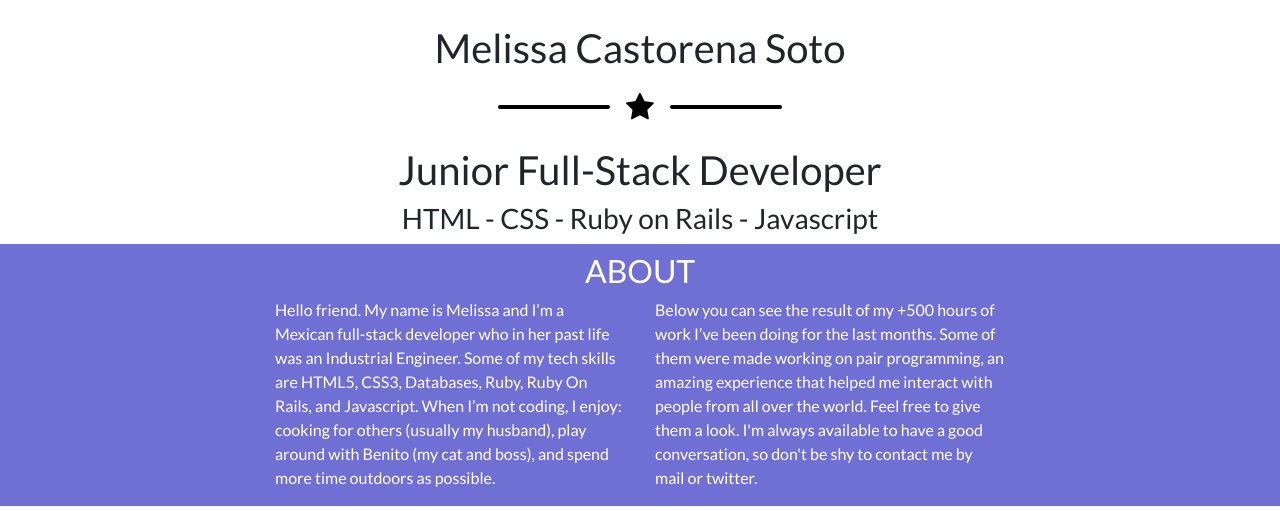
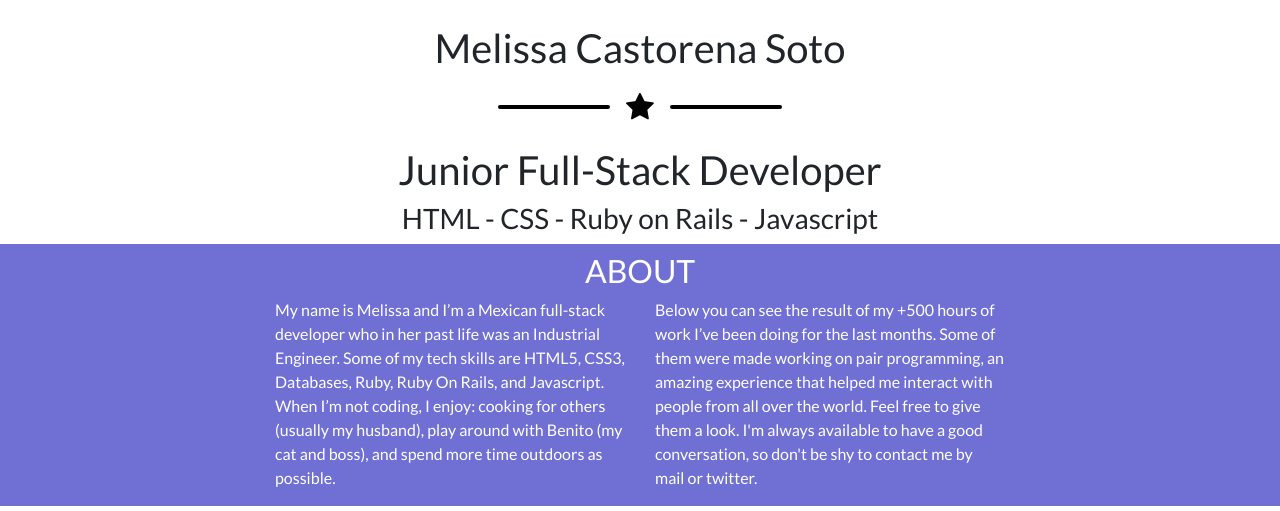
Before and after one commit to mcastorena0316/portfolio, a plain HTML site: page index.html in a window 1280 px wide. Shown: the top 511 px of the page. Drawn offline with nearby package versions, Linux system fonts and the light colour scheme.

Commit message:
fix: erase text

```diff
--- a/index.html
+++ b/index.html
@@ -51,7 +51,7 @@
       <h2 class="text-center text-uppercase text-white pt-2">About</h2>
       <div class="row">
         <div class="col-lg-4 ml-auto">
-          <p>Hello friend. My name is Melissa and I’m a Mexican full-stack developer who in her past life was an Industrial Engineer. Some of my tech skills are HTML5, CSS3, Databases, Ruby, Ruby On Rails, and Javascript. When I’m not coding, I enjoy: cooking for others (usually my husband), play around with Benito (my cat and boss), and spend more time outdoors as possible.</p>
+          <p>My name is Melissa and I’m a Mexican full-stack developer who in her past life was an Industrial Engineer. Some of my tech skills are HTML5, CSS3, Databases, Ruby, Ruby On Rails, and Javascript. When I’m not coding, I enjoy: cooking for others (usually my husband), play around with Benito (my cat and boss), and spend more time outdoors as possible.</p>
         </div>
         <div class="col-lg-4 mr-auto">
           <p >Below you can see the result of my +500 hours of work I’ve been doing for the last months. Some of them were made working on pair programming, an amazing experience that helped me interact with people from all over the world. Feel free to give them a look. I'm always available to have a  good conversation, so don't be shy to contact me by mail or twitter.</p>
```
